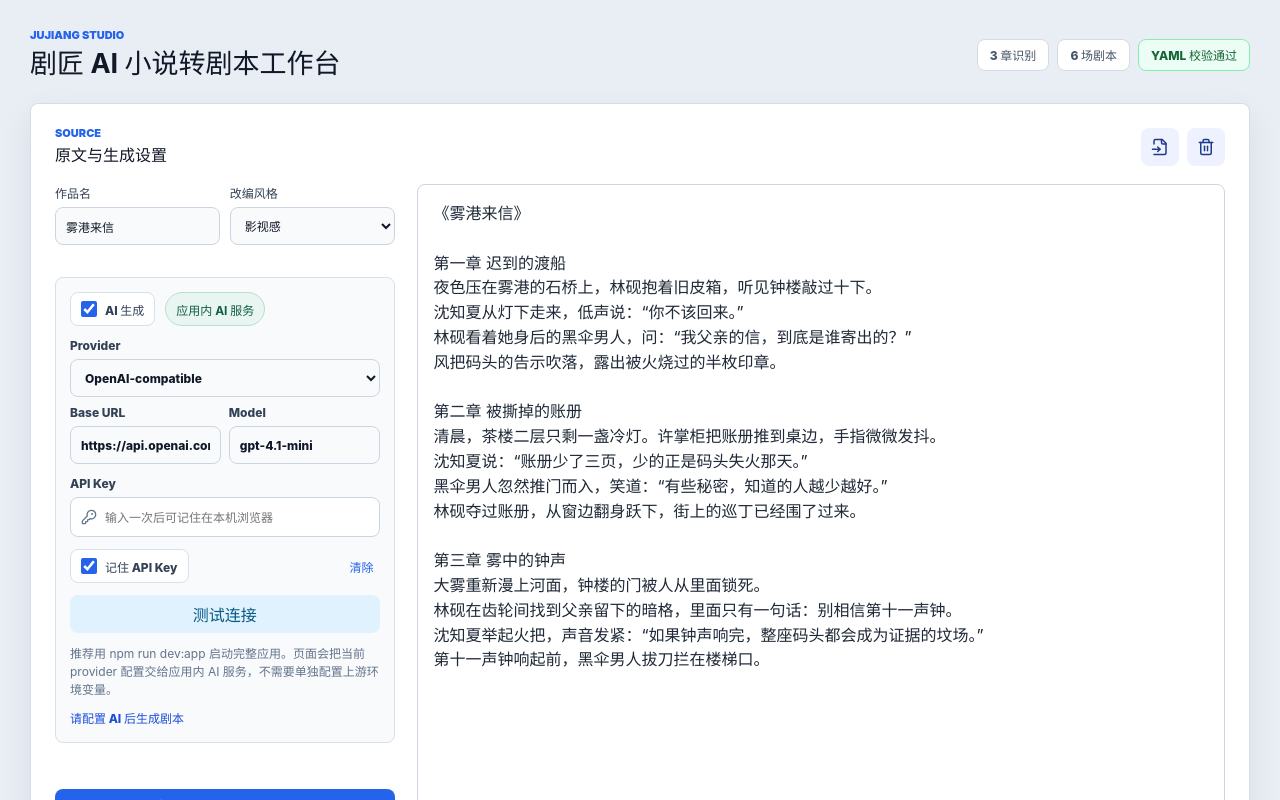
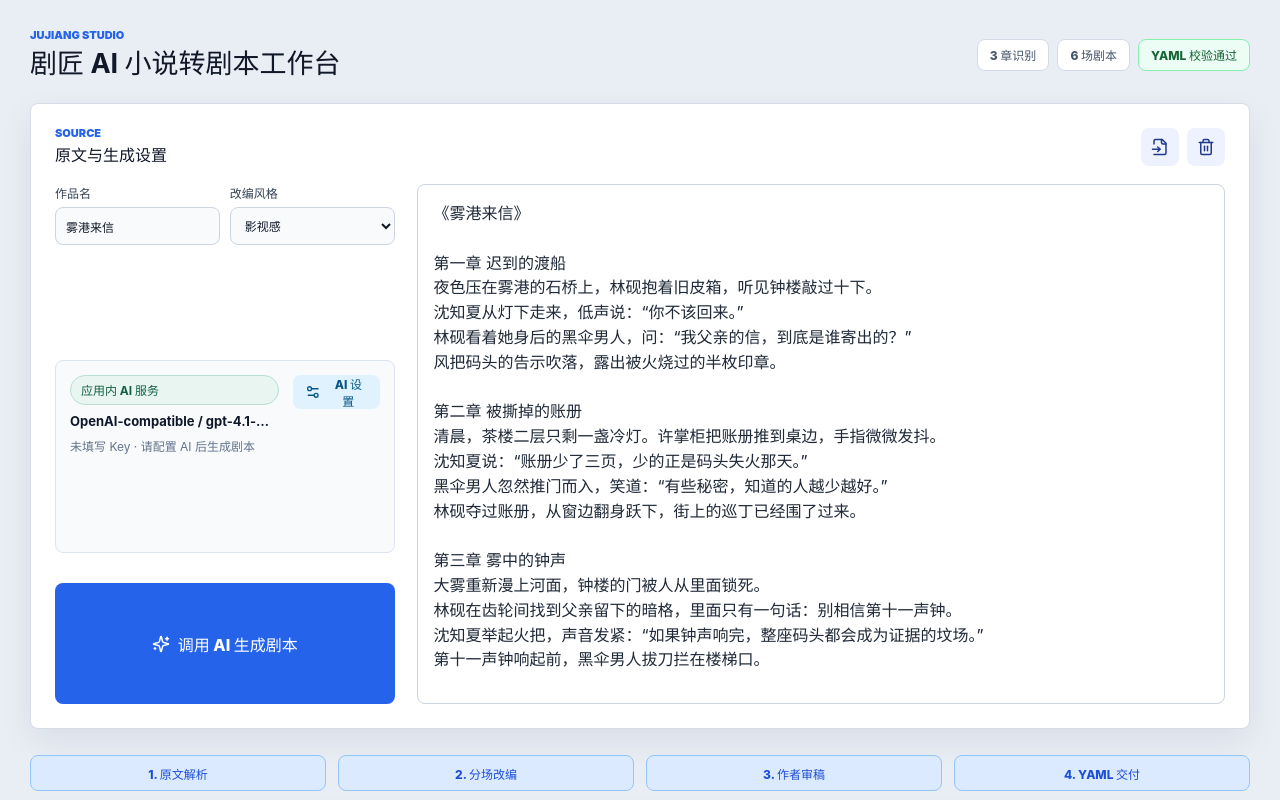
Before and after one commit to h1177h/jujiang, a React (Vite) app: page / in a window 1280 px wide. Shown: the top 800 px of the page. Built offline with nearby package versions, Linux system fonts and the light colour scheme.

Commit message:
feat(ui): move api settings into panel

```diff
--- a/src/App.tsx
+++ b/src/App.tsx
@@ -8,9 +8,11 @@ import {
   KeyRound,
   PencilLine,
   RefreshCw,
+  Settings2,
   Sparkles,
   Trash2,
-  TriangleAlert
+  TriangleAlert,
+  X
 } from "lucide-react";
 import { parse } from "yaml";
 import {
@@ -19,6 +21,7 @@ import {
   loadSavedAiSettings,
   saveAiSettings
 } from "./core/apiSettings";
+import { createAiSettingsSummary } from "./core/apiSettingsPresentation";
 import {
   defaultLocalProxyBaseUrl,
   diagnoseAiConnection,
@@ -94,6 +97,7 @@ export default function App() {
   const [apiModel, setApiModel] = useState(initialAiSettings?.model ?? initialProvider.defaultModel);
   const [apiKey, setApiKey] = useState(initialAiSettings?.apiKey ?? "");
   const [rememberApiKey, setRememberApiKey] = useState(initialAiSettings ? Boolean(initialAiSettings.apiKey) : true);
+  const [isAiSettingsOpen, setIsAiSettingsOpen] = useState(false);
   const [generationStatus, setGenerationStatus] = useState(
     initialWorkspaceDraft
       ? "已载入本机工作区草稿"
@@ -132,6 +136,16 @@ export default function App() {
     return countChapters(novelText);
   }, [novelText]);
   const sceneCount = preview?.scenes.length ?? 0;
+  const aiSettingsSummary = useMemo(
+    () =>
+      createAiSettingsSummary({
+        useApi,
+        providerName: selectedProvider.name,
+        model: apiModel,
+        hasApiKey: Boolean(apiKey.trim())
+      }),
+    [apiKey, apiModel, selectedProvider.name, useApi]
+  );
   const selectedScene =
     preview?.scenes.find((scene) => scene.id === selectedSceneId) ?? preview?.scenes[0] ?? null;
 
@@ -486,78 +500,24 @@ export default function App() {
               </label>
             </div>
 
-            <div className="api-box">
-              <div className="switch-row">
-                <label className="toggle-line">
-                  <input type="checkbox" checked={useApi} onChange={(event) => setUseApi(event.target.checked)} />
-                  <span>AI 生成</span>
-                </label>
+            <div className="ai-summary-card">
+              <div>
                 <span className="connection-pill">应用内 AI 服务</span>
+                <strong>{aiSettingsSummary.title}</strong>
+                <p>{aiSettingsSummary.status} · {generationStatus}</p>
               </div>
-              <div className="api-grid">
-                <label>
-                  Provider
-                  <select value={providerId} onChange={(event) => handleProviderChange(event.target.value)}>
-                    {apiProviderPresets.map((provider) => (
-                      <option key={provider.id} value={provider.id}>
-                        {provider.name}
-                      </option>
-                    ))}
-                  </select>
-                </label>
-                <label>
-                  Base URL
-                  <input value={providerBaseUrl} onChange={(event) => setProviderBaseUrl(event.target.value)} />
-                </label>
-                <label>
-                  Model
-                  <input list="api-model-presets" value={apiModel} onChange={(event) => setApiModel(event.target.value)} />
-                  <datalist id="api-model-presets">
-                    {selectedProvider.models.map((model) => (
-                      <option key={model} value={model} />
-                    ))}
-                  </datalist>
-                </label>
-              </div>
-              <label>
-                API Key
-                <div className="secret-field">
-                  <KeyRound size={16} />
-                  <input
-                    type="password"
-                    value={apiKey}
-                    onChange={(event) => setApiKey(event.target.value)}
-                    placeholder="输入一次后可记住在本机浏览器"
-                  />
-                </div>
-              </label>
-              <div className="remember-row">
-                <label className="toggle-line">
-                  <input
-                    type="checkbox"
-                    checked={rememberApiKey}
-                    onChange={(event) => handleRememberApiKey(event.target.checked)}
-                  />
-                  <span>记住 API Key</span>
-                </label>
-                <button className="ghost-action" type="button" onClick={handleClearSavedAiSettings}>
-                  清除
+              <button className="secondary-action compact" type="button" onClick={() => setIsAiSettingsOpen(true)}>
+                <Settings2 size={16} />
+                AI 设置
               </button>
             </div>
-              <button className="secondary-action" type="button" onClick={handleCheckConnection}>
-                测试连接
-              </button>
-              <p className="status-note">
-                推荐用 npm run dev:app 启动完整应用。页面会把当前 provider 配置交给应用内 AI 服务，不需要单独配置上游环境变量。
-              </p>
-              <p className="status-note strong">{generationStatus}</p>
+
             <GenerationRunPanel
               run={generationRun}
               history={generationRunHistory}
               onRetry={handleGenerate}
               onSelectRun={setGenerationRun}
             />
-            </div>
 
             <textarea
               className="novel-editor"
@@ -572,6 +532,27 @@ export default function App() {
             </button>
           </section>
         </aside>
+        {isAiSettingsOpen ? (
+          <AiSettingsPanel
+            apiKey={apiKey}
+            apiModel={apiModel}
+            generationStatus={generationStatus}
+            providerBaseUrl={providerBaseUrl}
+            providerId={providerId}
+            rememberApiKey={rememberApiKey}
+            selectedProvider={selectedProvider}
+            useApi={useApi}
+            onApiKeyChange={setApiKey}
+            onCheckConnection={handleCheckConnection}
+            onClearSavedAiSettings={handleClearSavedAiSettings}
+            onClose={() => setIsAiSettingsOpen(false)}
+            onProviderBaseUrlChange={setProviderBaseUrl}
+            onProviderChange={handleProviderChange}
+            onRememberApiKeyChange={handleRememberApiKey}
+            onModelChange={setApiModel}
+            onUseApiChange={setUseApi}
+          />
+        ) : null}
 
         <section className="review-stage" aria-label="审稿工作区">
           <section className="product-flow" aria-label="创作流程">
@@ -649,6 +630,127 @@ export default function App() {
         </aside>
       </section>
     </main>
+  );
+}
+
+interface AiSettingsPanelProps {
+  apiKey: string;
+  apiModel: string;
+  generationStatus: string;
+  providerBaseUrl: string;
+  providerId: string;
+  rememberApiKey: boolean;
+  selectedProvider: ReturnType<typeof findApiProviderPreset>;
+  useApi: boolean;
+  onApiKeyChange: (value: string) => void;
+  onCheckConnection: () => void;
+  onClearSavedAiSettings: () => void;
+  onClose: () => void;
+  onModelChange: (value: string) => void;
+  onProviderBaseUrlChange: (value: string) => void;
+  onProviderChange: (value: string) => void;
+  onRememberApiKeyChange: (checked: boolean) => void;
+  onUseApiChange: (checked: boolean) => void;
+}
+
+function AiSettingsPanel({
+  apiKey,
+  apiModel,
+  generationStatus,
+  providerBaseUrl,
+  providerId,
+  rememberApiKey,
+  selectedProvider,
+  useApi,
+  onApiKeyChange,
+  onCheckConnection,
+  onClearSavedAiSettings,
+  onClose,
+  onModelChange,
+  onProviderBaseUrlChange,
+  onProviderChange,
+  onRememberApiKeyChange,
+  onUseApiChange
+}: AiSettingsPanelProps) {
+  return (
+    <div className="settings-overlay" role="presentation">
+      <button className="settings-scrim" type="button" aria-label="关闭 AI 设置" onClick={onClose} />
+      <section className="settings-panel" aria-label="AI 设置">
+        <div className="settings-panel-head">
+          <div>
+            <p className="section-kicker">AI Settings</p>
+            <h2>AI 设置</h2>
+          </div>
+          <button className="icon-button" type="button" onClick={onClose} title="关闭">
+            <X size={18} />
+          </button>
+        </div>
+
+        <label className="toggle-line">
+          <input type="checkbox" checked={useApi} onChange={(event) => onUseApiChange(event.target.checked)} />
+          <span>启用 AI 生成</span>
+        </label>
+
+        <div className="api-grid">
+          <label>
+            Provider
+            <select value={providerId} onChange={(event) => onProviderChange(event.target.value)}>
+              {apiProviderPresets.map((provider) => (
+                <option key={provider.id} value={provider.id}>
+                  {provider.name}
+                </option>
+              ))}
+            </select>
+          </label>
+          <label>
+            Base URL
+            <input value={providerBaseUrl} onChange={(event) => onProviderBaseUrlChange(event.target.value)} />
+          </label>
+          <label>
+            Model
+            <input list="api-model-presets" value={apiModel} onChange={(event) => onModelChange(event.target.value)} />
+            <datalist id="api-model-presets">
+              {selectedProvider.models.map((model) => (
+                <option key={model} value={model} />
+              ))}
+            </datalist>
+          </label>
+        </div>
+
+        <label>
+          API Key
+          <div className="secret-field">
+            <KeyRound size={16} />
+            <input
+              type="password"
+              value={apiKey}
+              onChange={(event) => onApiKeyChange(event.target.value)}
+              placeholder="输入一次后可记住在本机浏览器"
+            />
+          </div>
+        </label>
+
+        <div className="remember-row">
+          <label className="toggle-line">
+            <input
+              type="checkbox"
+              checked={rememberApiKey}
+              onChange={(event) => onRememberApiKeyChange(event.target.checked)}
+            />
+            <span>记住 API Key</span>
+          </label>
+          <button className="ghost-action" type="button" onClick={onClearSavedAiSettings}>
+            清除保存
+          </button>
+        </div>
+
+        <button className="secondary-action" type="button" onClick={onCheckConnection}>
+          测试连接
+        </button>
+
+        <p className="status-note strong">{generationStatus}</p>
+      </section>
+    </div>
   );
 }
 
--- /dev/null
+++ b/src/core/apiSettingsPresentation.ts
@@ -0,0 +1,25 @@
+export interface AiSettingsSummaryInput {
+  useApi: boolean;
+  providerName: string;
+  model: string;
+  hasApiKey: boolean;
+}
+
+export interface AiSettingsSummary {
+  title: string;
+  status: string;
+}
+
+export function createAiSettingsSummary(input: AiSettingsSummaryInput): AiSettingsSummary {
+  if (!input.useApi) {
+    return {
+      title: "AI 生成未启用",
+      status: "打开设置后启用"
+    };
+  }
+
+  return {
+    title: `${input.providerName} / ${input.model || "未选择模型"}`,
+    status: input.hasApiKey ? "Key 已保存" : "未填写 Key"
+  };
+}
--- a/src/styles.css
+++ b/src/styles.css
@@ -194,7 +194,6 @@ h3 {
 }
 
 .input-panel .field-row,
-.input-panel .api-box,
 .input-panel .primary-action {
   grid-column: 1;
 }
@@ -279,16 +278,6 @@ select:focus,
   box-shadow: 0 0 0 3px rgb(37 99 235 / 12%);
 }
 
-.api-box {
-  background: #f8fafc;
-  border: 1px solid #d8e0eb;
-  border-radius: 8px;
-  display: grid;
-  gap: 12px;
-  margin-bottom: 16px;
-  padding: 14px;
-}
-
 .api-grid {
   display: grid;
   gap: 8px;
@@ -332,6 +321,79 @@ select:focus,
   font-weight: 700;
   min-height: 30px;
   padding: 0 10px;
+}
+
+.ai-summary-card {
+  align-items: flex-start;
+  background: #f8fafc;
+  border: 1px solid #dbe4f0;
+  border-radius: 8px;
+  display: flex;
+  gap: 14px;
+  justify-content: space-between;
+  padding: 14px;
+}
+
+.ai-summary-card > div {
+  display: grid;
+  gap: 8px;
+  min-width: 0;
+}
+
+.ai-summary-card strong {
+  color: #0f172a;
+  display: block;
+  font-size: 13px;
+  line-height: 1.35;
+  overflow: hidden;
+  text-overflow: ellipsis;
+  white-space: nowrap;
+}
+
+.ai-summary-card p {
+  color: #64748b;
+  font-size: 12px;
+  line-height: 1.45;
+}
+
+.settings-overlay {
+  inset: 0;
+  pointer-events: none;
+  position: fixed;
+  z-index: 40;
+}
+
+.settings-scrim {
+  background: rgb(15 23 42 / 34%);
+  border: 0;
+  cursor: pointer;
+  inset: 0;
+  pointer-events: auto;
+  position: absolute;
+}
+
+.settings-panel {
+  align-content: start;
+  background: #ffffff;
+  border-left: 1px solid #dbe4f0;
+  box-shadow: -18px 0 50px rgb(15 23 42 / 18%);
+  display: grid;
+  gap: 16px;
+  height: 100%;
+  margin-left: auto;
+  max-width: 460px;
+  overflow-y: auto;
+  padding: 24px;
+  pointer-events: auto;
+  position: relative;
+  width: min(92vw, 460px);
+}
+
+.settings-panel-head {
+  align-items: flex-start;
+  display: flex;
+  gap: 14px;
+  justify-content: space-between;
 }
 
 .secret-field {
@@ -1424,7 +1486,6 @@ select:focus,
 
   .input-panel .panel-header,
   .input-panel .field-row,
-  .input-panel .api-box,
   .input-panel .primary-action,
   .input-panel .novel-editor {
     grid-column: auto;
@@ -1468,6 +1529,20 @@ select:focus,
     width: 100%;
   }
 
+  .ai-summary-card {
+    flex-direction: column;
+  }
+
+  .ai-summary-card .secondary-action {
+    width: 100%;
+  }
+
+  .settings-panel {
+    max-width: none;
+    padding: 18px;
+    width: 100%;
+  }
+
   .text-button {
     flex: 1;
   }
```
Also changed, not shown: 1 other file (tests, documents, lock files or other folders). Lines whose indentation alone changed are shown as unchanged.
